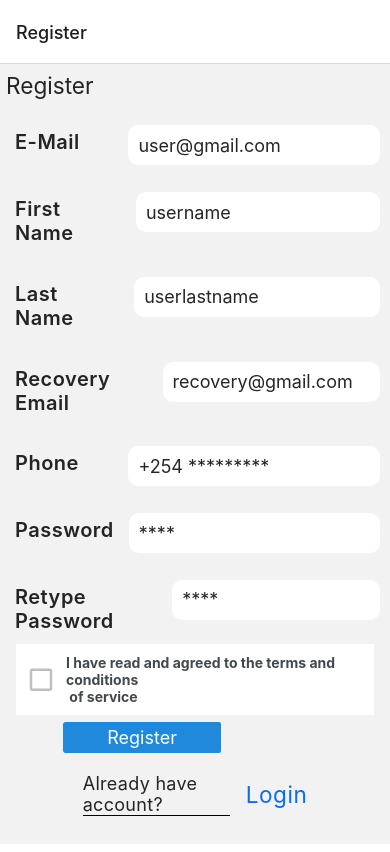
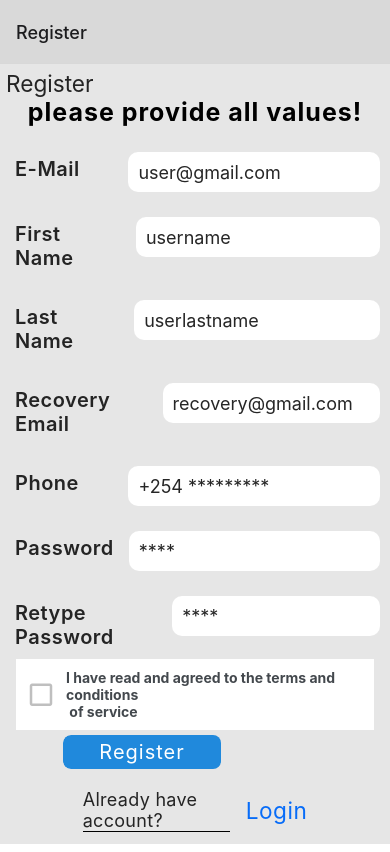
Before and after one commit to Rogendo/Carpool, a React Native app in the folder carpool/: screen /Register in a window 390 px wide. Both pictures are taken after a click on the button "Register". Built offline with nearby package versions, Linux system fonts and the light colour scheme.

Commit message:
refactor register

```diff
--- a/carpool/App.js
+++ b/carpool/App.js
@@ -16,7 +16,12 @@ export default function App() {
           <Stack.Screen
             name="Register"
             component={Register}
-            options={{ title: "Register" }}
+            options={{
+              title: "Register",
+              headerStyle: {
+                backgroundColor: "#d9d9d9",
+              },
+            }}
           />
           <Stack.Screen
             name="Login"
--- a/carpool/src/Components/FormElement.js
+++ b/carpool/src/Components/FormElement.js
@@ -1,7 +1,13 @@
 import React from "react";
 import { View, TextInput, StyleSheet } from "react-native";
 import { Text } from "@rneui/base";
-const FormElement = ({ name, placeholder }) => {
+const FormElement = ({
+  name,
+  placeholder,
+  onchange,
+  value,
+  secureTextEntry,
+}) => {
   return (
     <View style={styles.viewStyles}>
       <Text style={styles.textStyles}>{name}</Text>
@@ -9,6 +15,9 @@ const FormElement = ({ name, placeholder }) => {
         style={styles.inputStyles}
         placeholder={placeholder}
         autoCapitalize="none"
+        defaultValue={value}
+        onChangeText={onchange}
+        secureTextEntry={secureTextEntry}
       />
     </View>
   );
--- a/carpool/src/Screens/Register.js
+++ b/carpool/src/Screens/Register.js
@@ -16,24 +16,134 @@ const Register = ({ navigation }) => {
     password: "",
     retypePassword: "",
     checked: false,
+    errorMsg: "",
+    error: false,
   };
   const [state, setState] = useState(initialState);
+
   const toggleCheckbox = () => {
     setState({ ...state, checked: !state.checked });
+  };
+  const onChangeEmail = (newemail) => {
+    setState({ ...state, email: newemail });
+  };
+  const onSubmit = () => {
+    const {
+      firstName,
+      lastName,
+      password,
+      phone,
+      recoveryEmail,
+      retypePassword,
+      email,
+      checked,
+    } = state;
+    if (
+      !firstName ||
+      !lastName ||
+      !password ||
+      !phone ||
+      !recoveryEmail ||
+      !retypePassword ||
+      !email
+    ) {
+      setState({
+        ...state,
+        error: true,
+        errorMsg: "please provide all values",
+      });
+      setTimeout(() => {
+        setState({ ...state, error: false, errorMsg: "" });
+      }, 3000);
+    }
+    if (!checked) {
+      setState({
+        ...state,
+        error: true,
+        errorMsg: "Accept terms and conditions",
+      });
+      setTimeout(() => {
+        setState({ ...state, error: false, errorMsg: "" });
+      }, 3000);
+    }
+    if (!retypePassword === password) {
+      setState({
+        ...state,
+        error: true,
+        errorMsg: "please match the passwords",
+      });
+      setTimeout(() => {
+        setState({ ...state, error: false, errorMsg: "" });
+      }, 3000);
+    }
+    console.log(state);
   };
   return (
     <View style={styles.container}>
       <Text h4 h4Style>
         Register
       </Text>
-
-      <FormElement name="e-mail" placeholder="user@gmail.com" />
-      <FormElement name="first name" placeholder="username" />
-      <FormElement name="last name" placeholder="userlastname" />
-      <FormElement name="Recovery email" placeholder="recovery@gmail.com" />
-      <FormElement name="phone" placeholder="+254 *********" />
-      <FormElement name="password" placeholder="****" />
-      <FormElement name="Retype password" placeholder="****" />
+      {state.error && (
+        <Text
+          h1
+          h1Style={{
+            fontSize: 25,
+            fontWeight: "700",
+            textAlign: "center",
+            color: " #ff5c33",
+            textShadowColor: "",
+            letterSpacing: 1,
+          }}
+        >
+          please provide all values!
+        </Text>
+      )}
+      <FormElement
+        name="e-mail"
+        placeholder="user@gmail.com"
+        value={state.email}
+        onchange={onChangeEmail}
+      />
+      <FormElement
+        name="first name"
+        placeholder="username"
+        value={state.firstName}
+        onchange={(firstName) => setState({ ...state, firstName })}
+      />
+      <FormElement
+        name="last name"
+        placeholder="userlastname"
+        value={state.lastName}
+        onchange={(lastName) => setState({ ...state, lastName })}
+      />
+      <FormElement
+        name="Recovery email"
+        placeholder="recovery@gmail.com"
+        value={state.recoveryEmail}
+        onchange={(recoveryEmail) => setState({ ...state, recoveryEmail })}
+      />
+      <FormElement
+        name="phone"
+        placeholder="+254 *********"
+        value={state.phone}
+        onchange={(phone) => setState({ ...state, phone })}
+      />
+      <FormElement
+        name="password"
+        placeholder="****"
+        secureTextEntry={true}
+        value={state.password}
+        onchange={(password) => setState({ ...state, password })}
+      />
+      <FormElement
+        name="Retype password"
+        placeholder="****"
+        secureTextEntry={true}
+        value={state.retypePassword}
+        onchange={(password) =>
+          setState({ ...state, retypePassword: password })
+        }
+      />
       <CheckBox
         style={{ marginTop: 10 }}
         checked={state.checked}
@@ -56,8 +166,11 @@ const Register = ({ navigation }) => {
         <Button
           style={styles.button}
           title="Register"
+          titleStyle={{ fontSize: 20, letterSpacing: 1 }}
           size="sm"
-          color="primary"
+          color=""
+          radius={8}
+          onPress={onSubmit}
         ></Button>
         <TouchableOpacity
           onPress={() => navigation.navigate("Login")}
@@ -67,7 +180,6 @@ const Register = ({ navigation }) => {
             alignItems: "center",
             gap: 16,
             margin: 20,
-            // marginBottom: 10,
           }}
         >
           <Text
@@ -85,7 +197,7 @@ const Register = ({ navigation }) => {
 };
 const styles = StyleSheet.create({
   container: {
-    backgroundColor: "#f2f2f2",
+    backgroundColor: "#e6e6e6",
     height: "100%",
     width: "100%",
     padding: 6,
```
